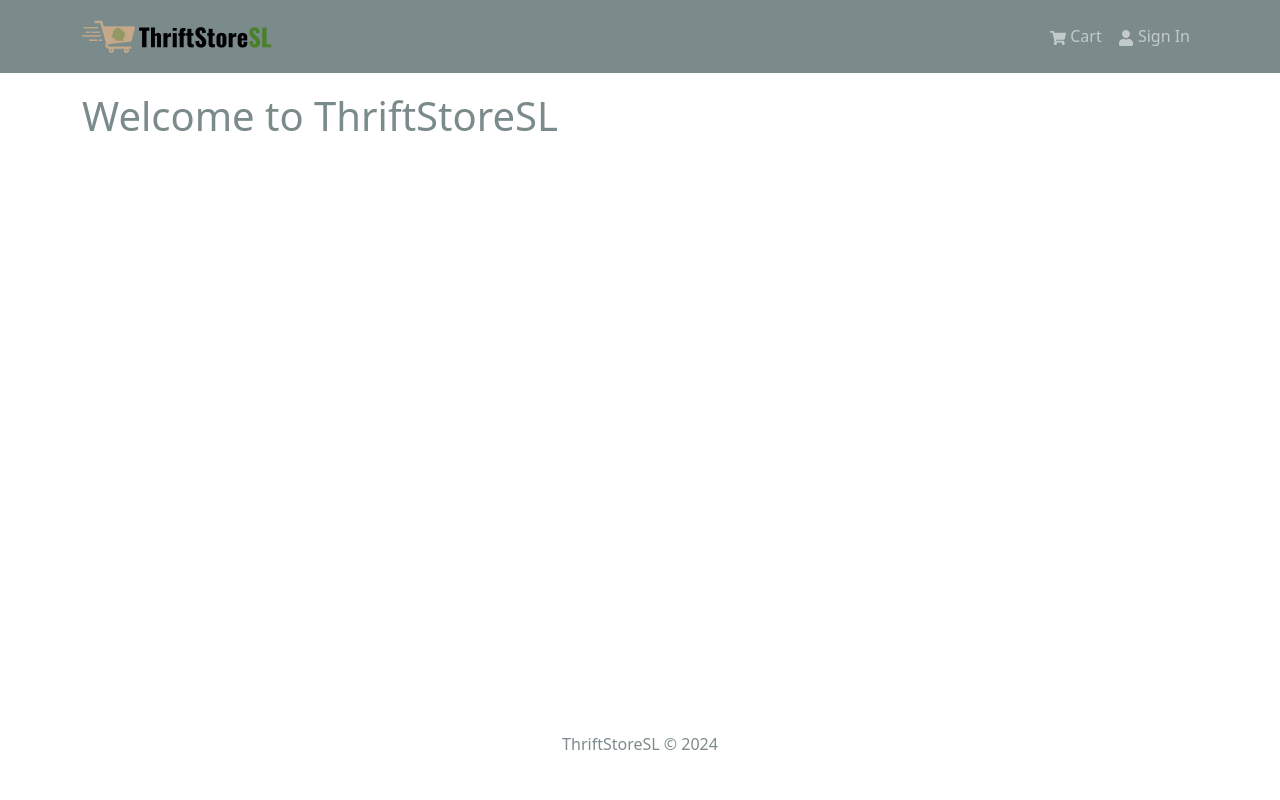
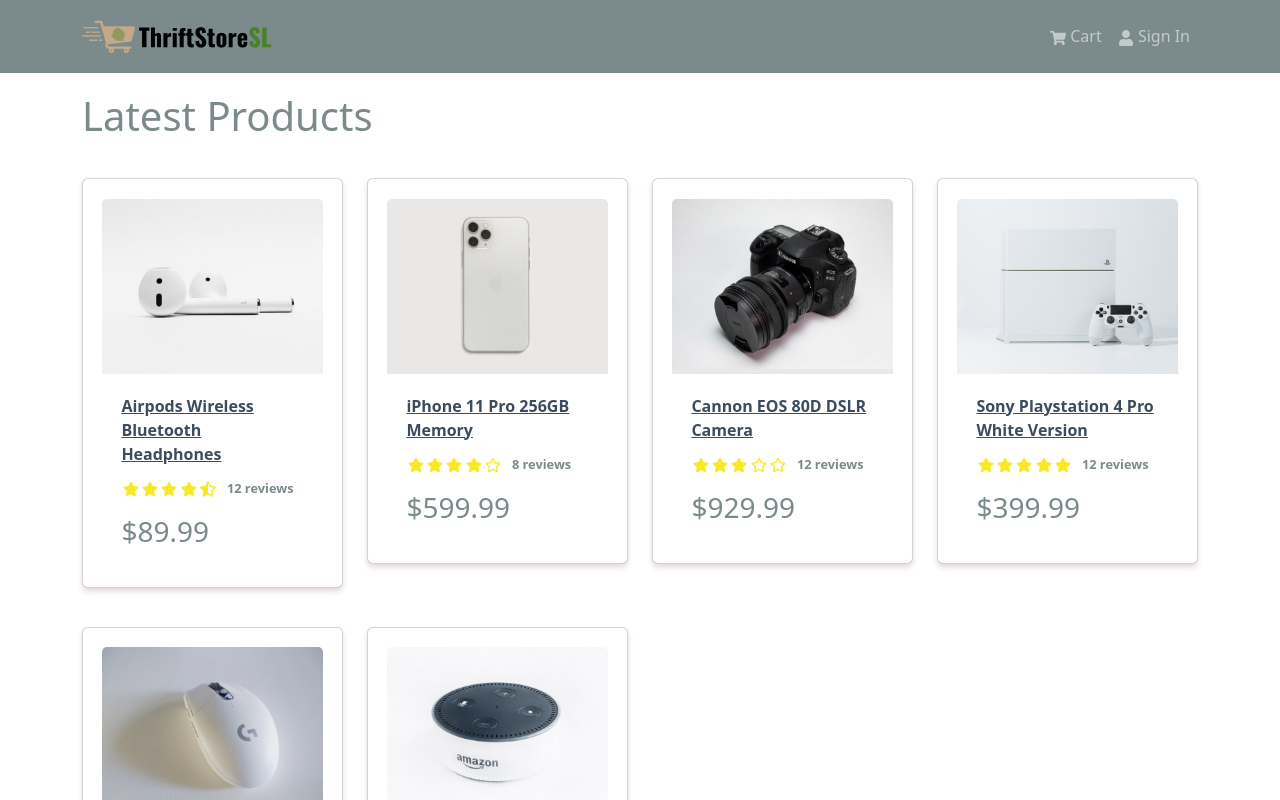
Before and after one commit to Koigor97/thriftStoreSL, a React (Create React App) app in the folder frontend/: page / in a window 1280 px wide. Shown: the top 800 px of the page. Built offline with nearby package versions, Linux system fonts and the light colour scheme.

Commit message:
add the Outlet component from react-router-dom

```diff
--- a/frontend/src/App.js
+++ b/frontend/src/App.js
@@ -1,3 +1,5 @@
+import { Outlet } from "react-router-dom";
+
 import Header from "./components/Header";
 import Main from "./components/Main";
 import Footer from "./components/Footer";
@@ -8,7 +10,7 @@
       <>
         <Header />
         <Main>
-          <h1>Welcome to ThriftStoreSL</h1>
+          <Outlet />
         </Main>
         <Footer />
       </>
```
